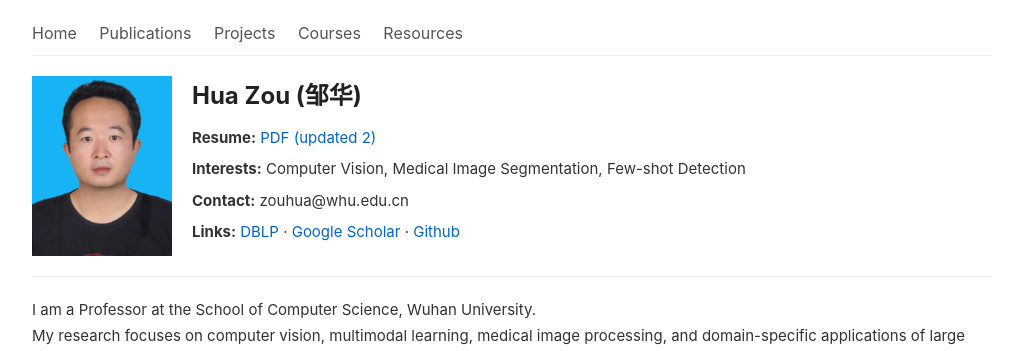
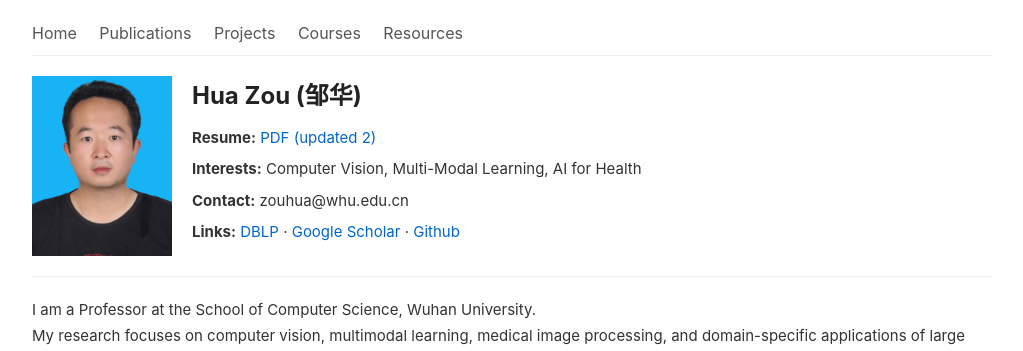
Before and after one commit to zouhuawhu/zouhuawhu.github.io, a Jekyll site: the page built from index.html, in a window 1280 px wide. Shown: the top 351 px of the page, without its empty margins (128-1151 px from the left). Built offline with Jekyll 4.4.1, drawn with Linux system fonts in a browser that asks for light colours.

Commit message:
Update _config.yml

```diff
--- a/_config.yml
+++ b/_config.yml
@@ -8,7 +8,7 @@ author:
   name: Hua Zou (邹华)
   avatar: images/IMG_2135c.jpg  # 替换为你的头像链接
   resume: "#"  # 替换为你的简历PDF链接
-  interests: Computer Vision, Medical Image Segmentation, Few-shot Detection
+  interests: Computer Vision, Multi-Modal Learning, AI for Health
   email: zouhua@whu.edu.cn
   links:
     dblp: https://dblp.org/pid/66/3384.html
```
